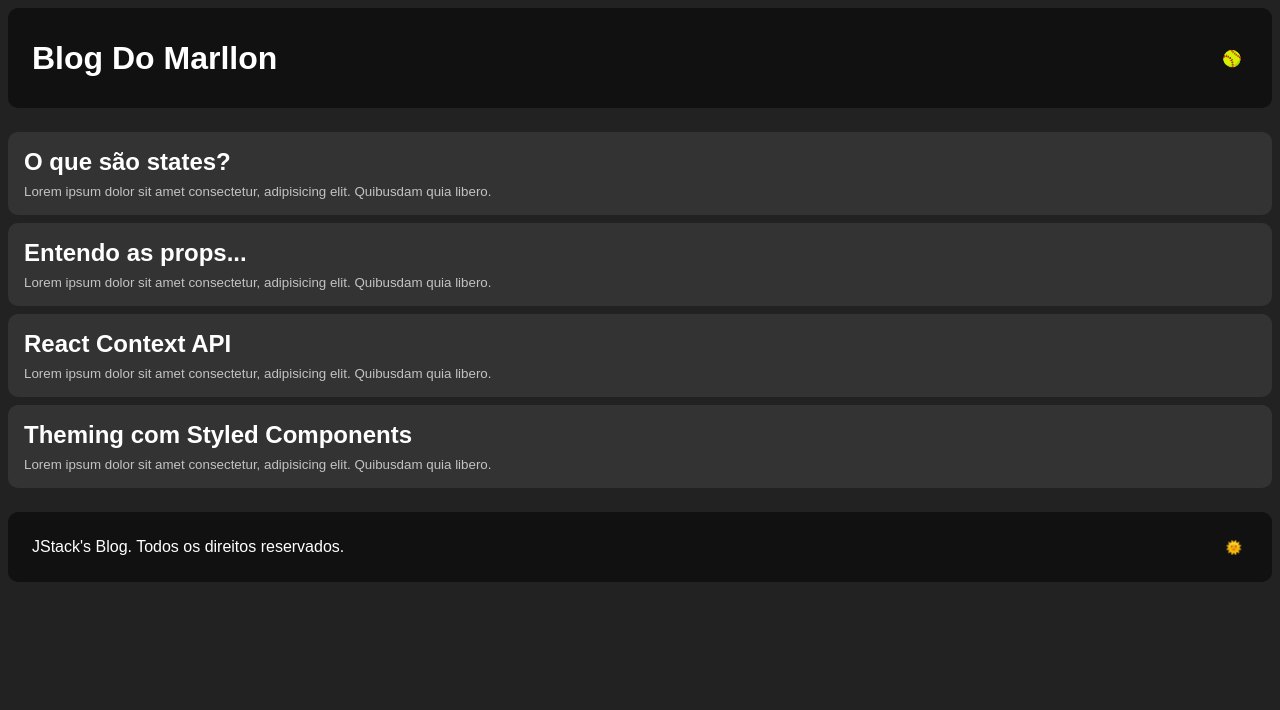
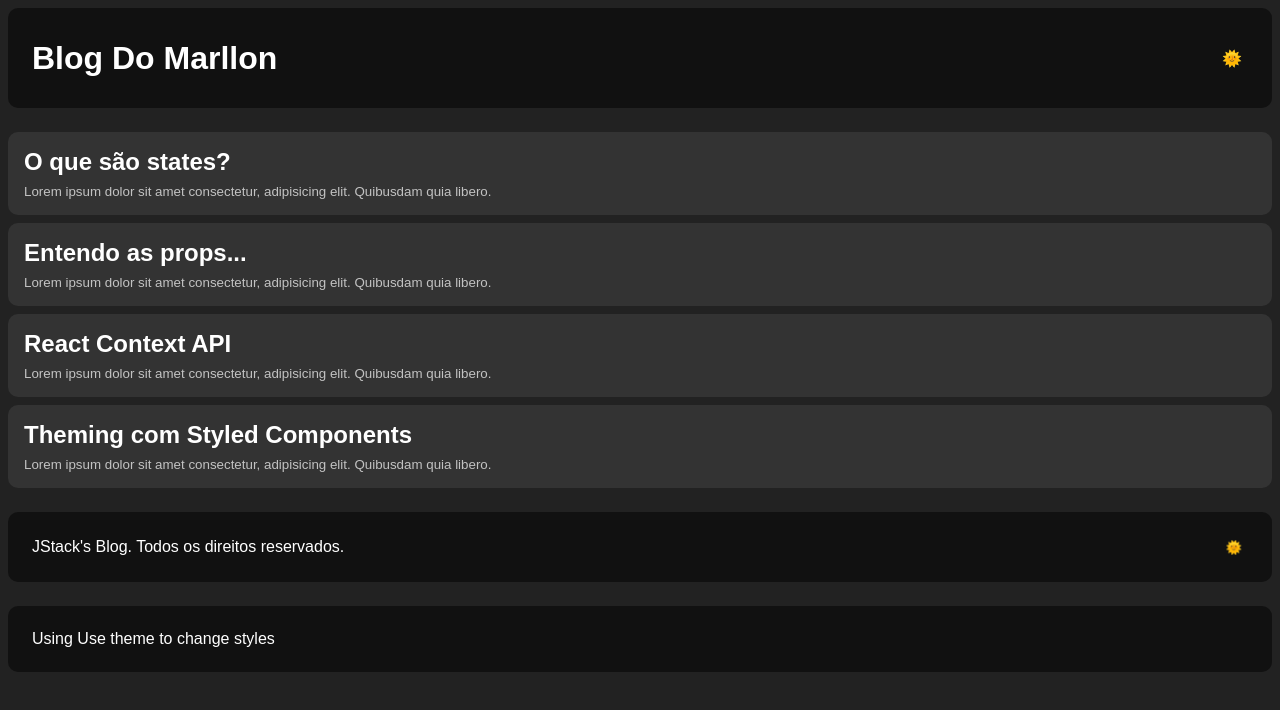
Before and after one commit to MarllonCampos/JStack, a React app in the folder react-fundamentos/: page / in a window 1280 px wide. Shown: the top 710 px of the page. Built offline with nearby package versions, Linux system fonts and the light colour scheme.

Commit message:
feat: use theme provider from styled-components

```diff
--- a/react-fundamentos/src/App.js
+++ b/react-fundamentos/src/App.js
@@ -1,13 +1,33 @@
-import React from 'react';
+import React, { useMemo, useState } from 'react';
+
+import { ThemeProvider } from 'styled-components'
+
 import Layout from './components/Layout';
 import GlobalStyle from './styles/global'
 
+
+import themes from './styles/themes'
+
 function App() {
+  const [theme, setTheme] = useState('dark');
+
+  const handleToogleTheme = () => {
+    setTheme((prevState) => prevState === 'dark' ? 'light' : 'dark')
+  }
+
+
+  const currentTheme = useMemo(() => {
+    return themes[theme] || themes.dark
+  }, [theme]);
+
   return (
-    <>
+    <ThemeProvider theme={currentTheme}>
       <GlobalStyle />
-      <Layout />
-    </>
+      <Layout
+        onToggleTheme={handleToogleTheme}
+        selectedTheme={theme}
+      />
+    </ThemeProvider>
   );
 }
 
--- a/react-fundamentos/src/components/Footer/index.js
+++ b/react-fundamentos/src/components/Footer/index.js
@@ -2,11 +2,13 @@ import React from 'react';
 
 import { Container } from './styles';
 
-export default function Footer() {
+export default function Footer({ onToggleTheme, selectedTheme }) {
   return (
     <Container>
       <span>JStack's Blog. Todos os direitos reservados.</span>
-      <button type="button">🌞</button>
+      <button type="button" onClick={onToggleTheme}>
+        {selectedTheme === 'dark' ? '🌞' : '🌚'}
+      </button>
     </Container>
   );
 }
--- a/react-fundamentos/src/components/Footer/styles.js
+++ b/react-fundamentos/src/components/Footer/styles.js
@@ -1,7 +1,7 @@
 import styled from 'styled-components';
 
 export const Container = styled.footer`
-  background: #111;
+  background: ${({ theme }) => theme.footerBackgroundColor} ;
   height: 70px;
   display: flex;
   align-items: center;
--- a/react-fundamentos/src/components/Header/index.js
+++ b/react-fundamentos/src/components/Header/index.js
@@ -1,12 +1,14 @@
 import React from 'react';
 
 import { Container } from './styles';
-export default function Header() {
+export default function Header({ onToggleTheme, selectedTheme }) {
   return (
     <Container>
       <h1>Blog Do Marllon</h1>
 
-      <button type="button">🥎</button>
+      <button type="button" onClick={onToggleTheme}>
+        {selectedTheme === 'dark' ? '🌞' : '🌚'}
+      </button>
     </Container>
   )
 }
--- a/react-fundamentos/src/components/Header/styles.js
+++ b/react-fundamentos/src/components/Header/styles.js
@@ -1,13 +1,15 @@
 import styled from 'styled-components';
 
 export const Container = styled.header`
-  background: #111;
+  background: ${({ theme }) => theme.headerBackgroundColor} ;
   height: 100px;
   display: flex;
   align-items: center;
   padding: 0 24px;
   border-radius: 10px;
   justify-content: space-between;
+
+
   button {
     font-size: 16px;
     cursor: pointer;
--- a/react-fundamentos/src/components/Layout/index.js
+++ b/react-fundamentos/src/components/Layout/index.js
@@ -1,14 +1,32 @@
 import React from 'react';
+import { useTheme } from 'styled-components';
 import Footer from '../Footer';
 import Header from '../Header';
 import PostsList from '../PostsList';
 
-function Layout() {
+
+function Layout({ onToggleTheme, selectedTheme }) {
+
+  const theme = useTheme()
   return (
     <>
-      <Header />
+      <Header
+        onToggleTheme={onToggleTheme}
+        selectedTheme={selectedTheme}
+      />
       <PostsList />
-      <Footer />
+      <Footer
+        onToggleTheme={onToggleTheme}
+        selectedTheme={selectedTheme}
+      />
+
+      <div style={{
+        backgroundColor: theme.footerBackgroundColor,
+        padding: theme.spacing.large, marginTop: theme.spacing.large,
+        borderRadius: theme.borderRadius
+      }}>
+        Using Use theme to change styles
+      </div>
     </>
   );
 }
--- a/react-fundamentos/src/components/PostsList/Post/styles.js
+++ b/react-fundamentos/src/components/PostsList/Post/styles.js
@@ -1,7 +1,7 @@
 import styled from 'styled-components';
 
 export const Container = styled.article`
-  background: #333;
+  background: ${({ theme }) => theme.postBackgroundColor} ;
   display: flex;
   flex-direction: column;
   padding: 16px;
--- a/react-fundamentos/src/styles/global.js
+++ b/react-fundamentos/src/styles/global.js
@@ -3,9 +3,9 @@ import { createGlobalStyle } from "styled-components";
 
 export default createGlobalStyle`
   body {
-    background: #222;
+    background: ${props => props.theme.backgroundColor};
     font-family: sans-serif;
-    color:#fff;
+    color:${props => props.theme.textColor};
   }
 
 
--- a/react-fundamentos/src/styles/themes/dark.js
+++ b/react-fundamentos/src/styles/themes/dark.js
@@ -3,5 +3,9 @@ import commonStyles from './common'
 export default {
   ...commonStyles,
   backgroundColor: "#222",
-  color: "#fff"
+  textColor: "#fff",
+  headerBackgroundColor: '#111',
+  footerBackgroundColor: '#111',
+  postBackgroundColor: '#333'
+
 }
--- /dev/null
+++ b/react-fundamentos/src/styles/themes/index.js
@@ -0,0 +1,4 @@
+import dark from "./dark";
+import light from "./light";
+
+export default { dark, light }
--- a/react-fundamentos/src/styles/themes/light.js
+++ b/react-fundamentos/src/styles/themes/light.js
@@ -3,5 +3,8 @@ import commonStyles from './common'
 export default {
   ...commonStyles,
   backgroundColor: "#fff",
-  color: "#222"
+  textColor: "#222",
+  headerBackgroundColor: '#aaa',
+  footerBackgroundColor: '#aaa',
+  postBackgroundColor: '#ddd'
 }
```
